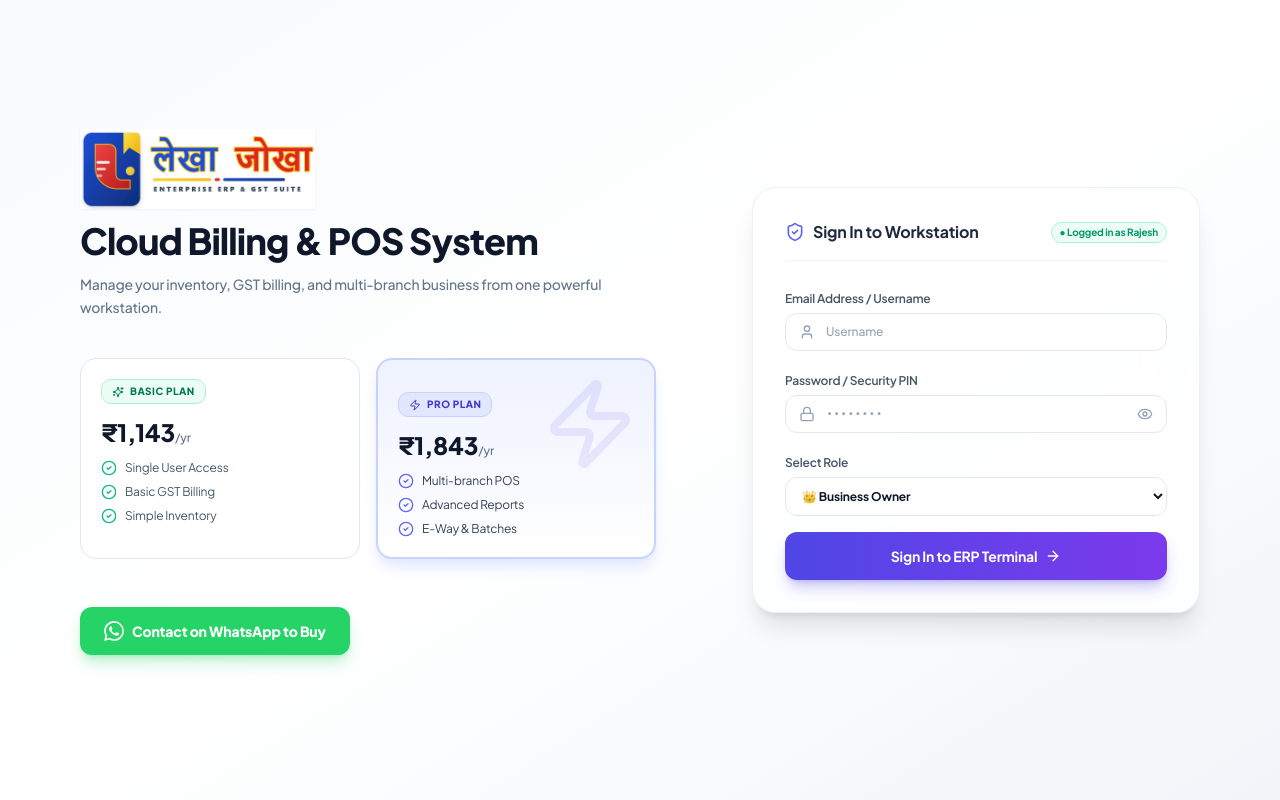
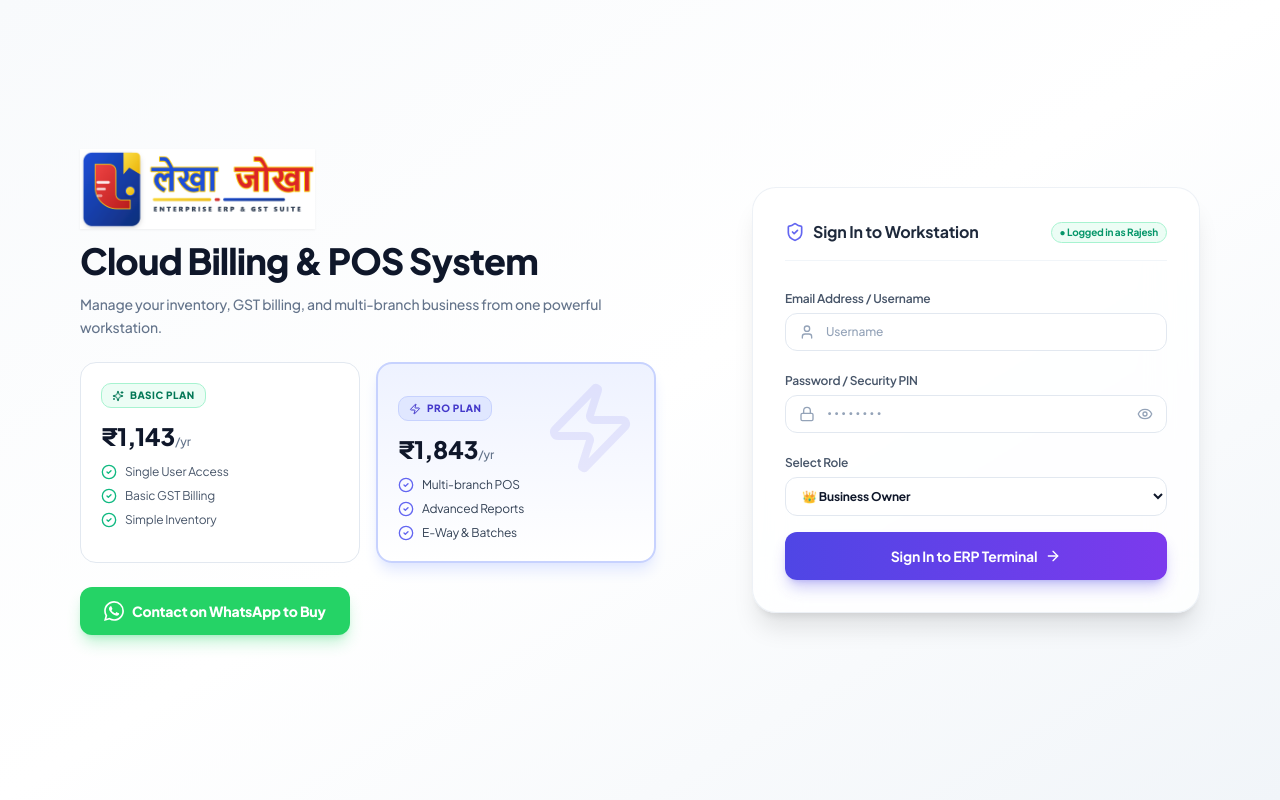
Before and after one commit to rohit786143/lekhajokha, a Next.js app: page / in a window 1280 px wide. Built offline with nearby package versions, Linux system fonts and the light colour scheme.

Commit message:
Move WhatsApp button up by reducing vertical spacing

```diff
--- a/src/app/page.tsx
+++ b/src/app/page.tsx
@@ -94,7 +94,7 @@
     <div className="min-h-screen bg-gradient-to-br from-slate-50 via-white to-slate-100 flex flex-col md:flex-row justify-center items-center p-6 md:p-16 gap-12 md:gap-24 font-sans text-slate-900">
 
       {/* Left Column: Info & Plans */}
-      <div className="w-full max-w-xl space-y-10 flex-1">
+      <div className="w-full max-w-xl space-y-6 flex-1">
         {/* Brand Header */}
         <div className="space-y-3">
           <img
@@ -141,7 +141,7 @@
         </div>
 
         {/* WhatsApp Link */}
-        <div className="pt-2">
+        <div className="-mt-2">
           <a
             href="https://wa.me/919857640014"
             target="_blank"
```
